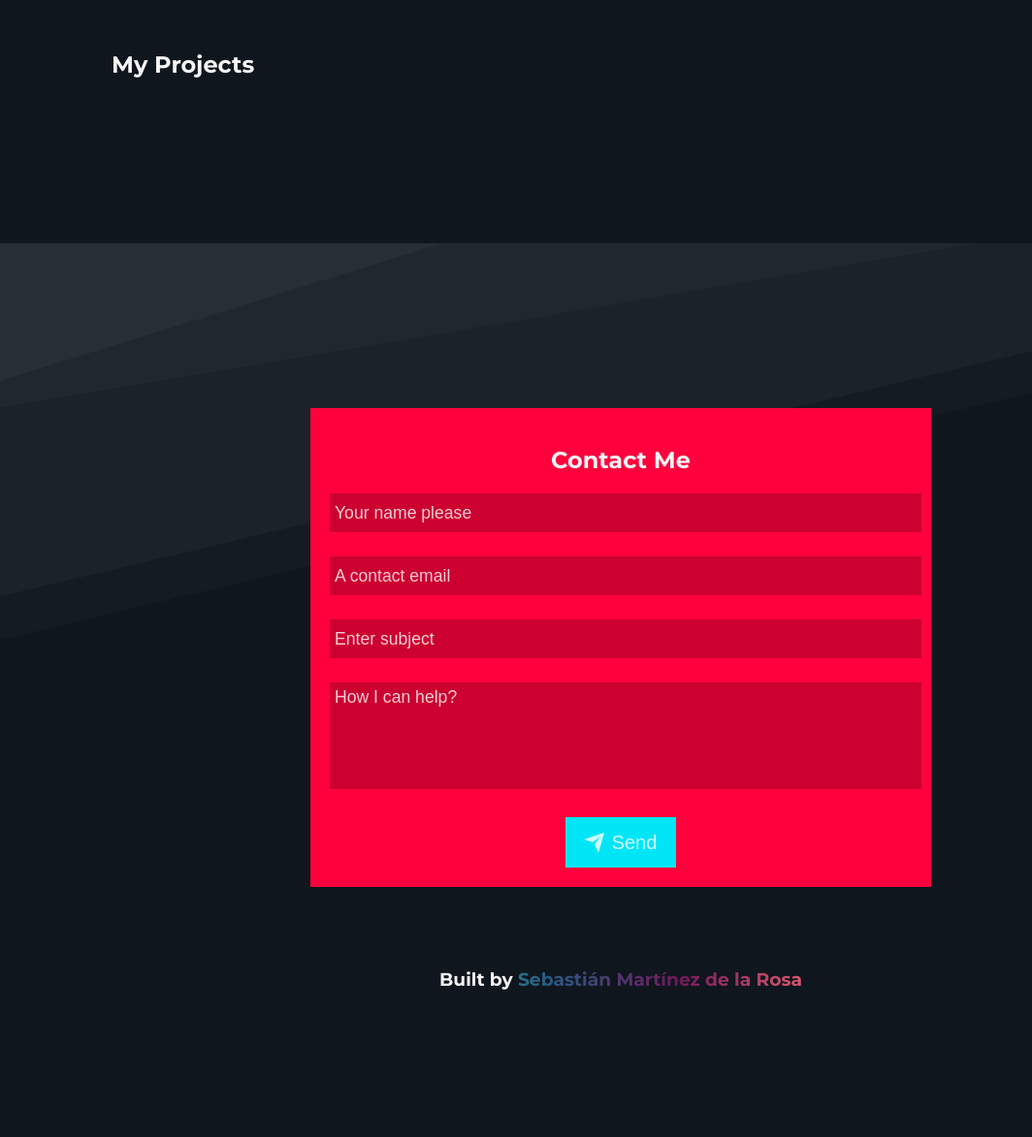
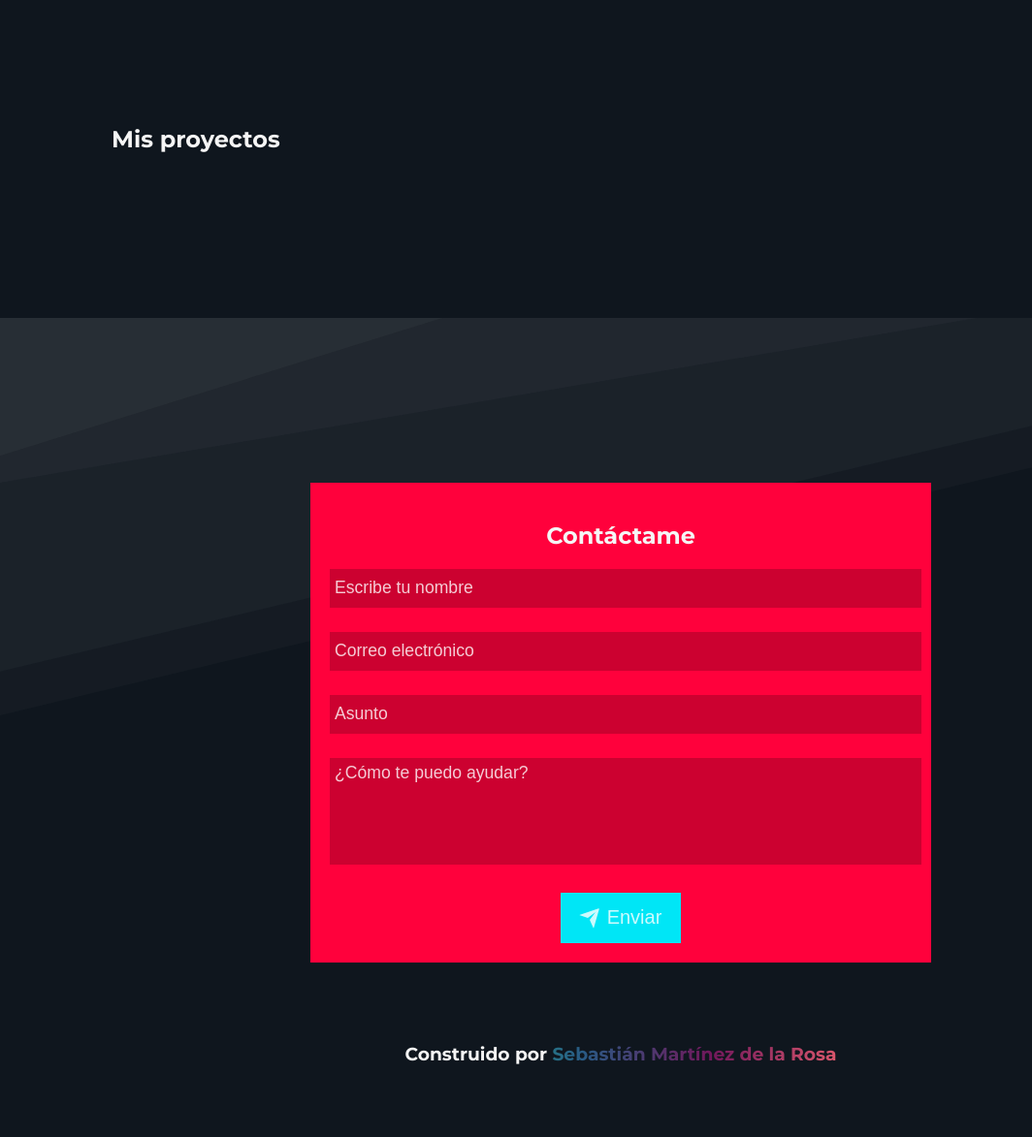
Before and after one commit to Sebitass47/Portafolio, a Django app: page / in a window 1280 px wide. Shown: the part 1568-2741 px from the top of the page at 97% size, without its empty margins (0-1064 px from the left). Before the commit the page ends 2589 px from the top, so only its background shows below. Run offline with Django 4.2, Linux system fonts and the light colour scheme; data that the repository does not hold is empty; some web fonts are replaced.

Commit message:
Toques finales

```diff
--- a/portafolio/settings.py
+++ b/portafolio/settings.py
@@ -131,9 +131,3 @@ DEFAULT_AUTO_FIELD = 'django.db.models.BigAutoField'
 
 MEDIA_ROOT = os.path.join(BASE_DIR, 'media')
 MEDIA_URL = '/media/'
-
-EMAIL_HOST = 'smtp.googlemail.com'
-EMAIL_PORT = 587
-EMAIL_HOST_USER = os.environ.get('EMAIL_HOST_USER')
-EMAIL_HOST_PASSWORD = os.environ.get('EMAIL_HOST_PASSWORD')
-EMAIL_USE_TLS = True
--- a/web/static/web/css/layout.css
+++ b/web/static/web/css/layout.css
@@ -52,6 +52,7 @@ h1, h2, h3, h4, h5, h6{
     height: 150px;
     justify-content:  center;
     align-items: center;
+    text-align: center;
 }
 
 .footer{
--- a/web/templates/web/layout.html
+++ b/web/templates/web/layout.html
@@ -6,10 +6,14 @@
 <head>
     <meta charset="UTF-8">
     <meta name="viewport" content="width=device-width, initial-scale=1.0">
+    <meta name="theme-color" media="(prefers-color-scheme: light)" content="#ff013c">
+    <meta name="theme-color" media="(prefers-color-scheme: dark)" content="#0F161E">
     <meta name="theme-color"  content="#036BA9">
-    <meta name="description" content="Desarrollador Web con conocimiento en Django, React, JavaScript, Python, SQL, HTML5, CSS3." />
+    <meta name="description"
+    content="Soy un desarrollador Web ubicado en la Ciudad de México, cuento con más de 2 años de experiencia en FrontEnd y BackEnd.
+    Las tecnologías que más uso en mi día a día son: Django, React, HTML5, CSS3, SQL." />
     <link rel="icon" href="{% static 'logo.ico' %}" sizes="60x60" />
-    <link rel="apple-touch-icon" sizes="60*60" href="{% static 'logo.ico' %}">
+    <link rel="apple-touch-icon" sizes="60*60" href="{% static 'logo.png' %}">
     <title>Sebastián de la Rosa</title>
     <link rel="stylesheet" href="{% static 'web/css/layout.css' %}">
     {% block styles %}
@@ -46,7 +50,7 @@
 
     <footer>
         <div class="footer-container">
-            <span class="home_contact-name"><h3>Built by <span class="footer" onclick="up()">Sebastián Martínez de la Rosa</span></h3></p>
+            <span class="home_contact-name"><h3>Construido por <span class="footer" onclick="up()">Sebastián Martínez de la Rosa</span></h3></p>
         </div>
     </footer>
 </body>
--- a/web/templates/web/main.html
+++ b/web/templates/web/main.html
@@ -21,34 +21,33 @@
         </header>
         <section class="about">
             <div class="about-container">
-                <h2 class="about-title">About Me</h2>
+                <h2 class="about-title">Acerca de mi</h2>
                 <p class="about-text">
-                    Hi! I'm Sebastián Martínez de la Rosa.
-                    I started programming when the pandemic started, and it was thanks to a class I had at
-                    university that I discovered this world, since then, all I want to do is keep learning
-                    and discovering new technologies.
+                    Hola!, Soy Sebastián Martínez de la Rosa. Empecé a programar cuando la pandemia empezó,
+                    y fue gracias a una clase que tuve en la universidad que descubrí este mundo, desde entonces,
+                    lo único que quiero hacer es seguir aprendiendo y descubriendo nuevas tecnologías.
                 </p>
 
                 <p class="about-text">
-                    I started with basic Python courses, and over time I began to learn about the different
-                    areas in which I could specialize, I chose web development.
+                    Empecé con cursos básicos de Python, y con el tiempo empecé a conocer las diferentes áreas en
+                    las que me podía especializar, escogí desarrollo web.
                 </p>
 
                 <p class="about-text">
-                    My first framework was Flask, and with it I learned a bit of HTML and CSS. But I felt that
-                    my knowledge was very limited, so I continued studying until I found the different courses
-                    that Harvard offers, the first one I took was to learn the fundamentals of programming, and
-                    the second was focused on web development with Django, SQL, Javascript, HTML and CSS.
+                    Mi primer framework fue Flask, y con el aprendí un poco de HTML y CSS. Pero sentía que mis
+                    conocimientos era muy limitados, así que seguí estudiando hasta que encontré los diferentes
+                    cursos que ofrece Harvard, el primero que curse fue para aprender los fundamentos de la programación,
+                    y el segundo fue enfocado al desarrollo web con Django, SQL, Javascript, HTML and CSS.
                 </p>
 
                 <p class="about-text">
-                    I have done several projects, many related to the courses, but others are real projects, the
-                    most recent is a promotion page for a school. Now I'm working on something bigger, an
-                    "encyclopedia for programmers".
+                    He realizado varios projectos, muchos relacionados con los cursos, pero otros son proyectos reales,
+                    el más reciente es una página de promoción para una escuela. Ahora estoy trabajando en algo más grande,
+                    una "enciclopedia para programadores".
                 </p>
 
                 <p class="about-text">
-                    Here are a few technologies I’ve been working with recently:
+                    Aquí hay algunas tecnologías con las que he estado trabajando recientemente:
                 </p>
 
                 <ul class="about-list">
@@ -66,14 +65,14 @@
 
             <div class="about-img">
                 <img src="{% static 'web/img/personal.jpg' %}" alt="Sebastián photo" class="me animado">
-                <a  class="pdf" href="{% static 'web/Curriculum.pdf' %}" download="SebastiánMartínezCV">RESUME</a>
+                <a  class="pdf" href="{% static 'web/Curriculum.pdf' %}" download="SebastiánMartínezCV">Curriculum</a>
             </div>
 
         </section>
 
         <section class="projects-section">
             <div class="projects-title">
-                <h1>My Projects</h1>
+                <h1>Mis proyectos</h1>
             </div>
 
             <div class="projects">
@@ -120,21 +119,21 @@
         <section class="contact-section">
             <div class="form">
                 <form id="form">
-                    <legend><h2>Contact Me</h2></legend>
+                    <legend><h2>Contáctame</h2></legend>
                     {% csrf_token %}
                     <div class="form-group">
-                        <input type="text" class="form-control" id="name" placeholder="Your name please" required>
+                        <input type="text" class="form-control" id="name" placeholder="Escribe tu nombre" required>
                     </div>
                     <div class="form-group">
-                        <input type="email" class="form-control" id="email" placeholder="A contact email"  required>
+                        <input type="email" class="form-control" id="email" placeholder="Correo electrónico"  required>
                     </div>
 
                     <div class="form-group">
-                        <input class="form-control" id="subject" placeholder="Enter subject"/  required>
+                        <input class="form-control" id="subject" placeholder="Asunto"  required>
                     </div>
 
                     <div class="form-group">
-                        <textarea class="form-textarea" id="message" maxlength="500" required onfocus="clean()">How I can help?</textarea>
+                        <textarea class="form-textarea" id="message" maxlength="500" required onfocus="clean()">¿Cómo te puedo ayudar?</textarea>
                     </div>
 
                     <button type="submit" class="button-submit">
@@ -146,18 +145,18 @@
                             </svg>
                           </div>
                         </div>
-                        <span>Send</span>
+                        <span>Enviar</span>
                       </button>
 
                 </form>
 
             </div>
         <div id="alert_green" class="alert-green">
-            <h3 class="alert-message">Message sent succesfully!</h3>
+            <h3 class="alert-message">El mensaje se envio satisfactoriamente.</h3>
         </div>
 
         <div id="alert_red" class="alert-red">
-            <h3 class="alert-message">The message could not be sent</h3>
+            <h3 class="alert-message">No se pudo enviar el mensaje.</h3>
         </div>
 
         </section>
--- a/web/views.py
+++ b/web/views.py
@@ -37,12 +37,8 @@ def index(request):
             except:
                 return JsonResponse({'error': 'Error saving data'}, status=402)
             # Se envía el correo
-            try:
-                send_mail(email, name, subject, message)
-            except:
-                return JsonResponse({'error': 'Error sending email'}, status=402)
 
-            return JsonResponse({"ok": "The mail is send."}, status=200)
+            return JsonResponse({"ok": "The message is send."}, status=200)
 
         else:
             return JsonResponse({"error": "The message could not be sent"}, status=400)
```
Also changed, not shown: web/templates/web/mail.html (deleted, +0 -29 lines), web/tools.py (+2 -26 lines), web/static/web/js/manifest.json.
